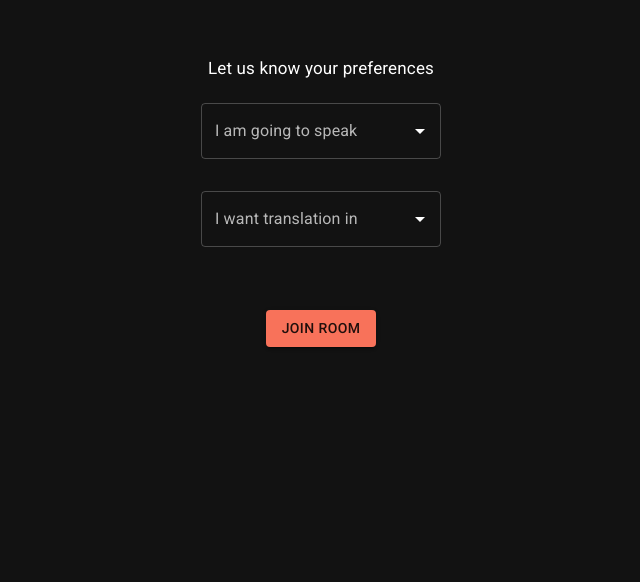
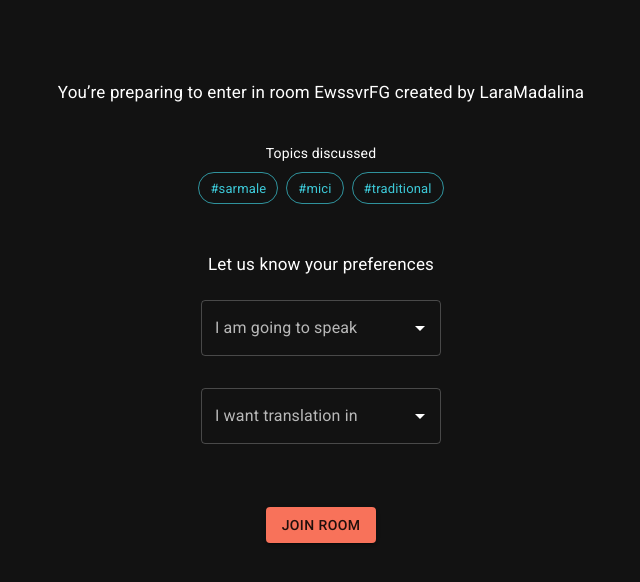
Before and after one commit to axbg/interchat, a React (Create React App) app in the folder front/: page /join-room in a window 1280 px wide. Shown: the top 582 px of the page, without its empty margins (319-959 px from the left). Built offline with nearby package versions, Linux system fonts and the light colour scheme.

Commit message:
Join room page + link between pages

```diff
--- a/front/src/App.js
+++ b/front/src/App.js
@@ -35,7 +35,6 @@ function App() {
           <Route path="/explore-rooms" element={<ExploreRooms />} />
           <Route path="/create-room" element={<CreateRoom />} />
           <Route path="/join-room" element={<JoinRoom />} />
-
           <Route path="/chat" element={<Chat />} />
         </Routes>
       </div>
--- a/front/src/pages/create-room/CreateRoom.js
+++ b/front/src/pages/create-room/CreateRoom.js
@@ -1,21 +1,20 @@
-import React, { useState } from 'react';
-import Container from '@mui/material/Container';
-import FormControl from '@mui/material/FormControl';
-import Input from '@mui/material/Input';
-import InputLabel from '@mui/material/InputLabel';
-import TextField from '@mui/material/TextField';
-import Autocomplete from '@mui/material/Autocomplete';
-import Button from '@mui/material/Button';
-import Typography from '@mui/material/Typography';
-import Box from '@mui/material/Box';
-import Switch from '@mui/material/Switch';
-import Stack from '@mui/material/Stack';
-import FormControlLabel from '@mui/material/FormControlLabel';
+import React, { useState } from "react";
+import FormControl from "@mui/material/FormControl";
+import Input from "@mui/material/Input";
+import InputLabel from "@mui/material/InputLabel";
+import TextField from "@mui/material/TextField";
+import Autocomplete from "@mui/material/Autocomplete";
+import Button from "@mui/material/Button";
+import Typography from "@mui/material/Typography";
+import Box from "@mui/material/Box";
+import Switch from "@mui/material/Switch";
+import Stack from "@mui/material/Stack";
+import FormControlLabel from "@mui/material/FormControlLabel";
 import DialogTitle from "@mui/material/DialogTitle";
 import Dialog from "@mui/material/Dialog";
-import Link from '@mui/material/Link';
+import { useNavigate } from 'react-router-dom';
 
-import './CreateRoom.scss';
+import "./CreateRoom.scss";
 
 export const CreateRoom = () => {
   const [room, setRoom] = useState({});
@@ -26,41 +25,43 @@ export const CreateRoom = () => {
       return {
         ...prev,
         [event.target.name]: event.target.checked,
-            }
+      };
     });
   };
-
-    const createRoom = () => {
-        console.log(room);
-        handleClickOpen()
-    }
 
   const handleClickOpen = () => {
     setOpen(true);
   };
 
-    const handleClose = (value) => {
+  const handleClose = () => {
     setOpen(false);
   };
 
-    const tags = [{ title: '#romanianMusic', year: 1994 },
-    { title: '#bucharest', year: 1972 },
-    { title: '#foodLover', year: 1974 },
-    { title: '#historicalBuildings', year: 2008 },
-    { title: '#romanianHabits', year: 1957 },
+  const tags = [
+    { title: "#romanianMusic", year: 1994 },
+    { title: "#bucharest", year: 1972 },
+    { title: "#foodLover", year: 1974 },
+    { title: "#historicalBuildings", year: 2008 },
+    { title: "#romanianHabits", year: 1957 },
     { title: "#speakRomanian", year: 1993 },
   ];
 
   return (
-        <Box m={40}>
-            <Container>
-                <div className='form'>
+    <Box mt={32}>
+      <div className="form">
         <Typography sx={{ fontSize: 17 }} align="center" gutterBottom>
           You’re creating a room. Nice!
         </Typography>
         <FormControl variant="standard" sx={{ width: 300 }}>
           <InputLabel htmlFor="component-simple">Chat name</InputLabel>
-                        <Input id="component-simple" onChange={(e) => setRoom(prev => { return { ...prev, chatName: e.target.value } })} />
+          <Input
+            id="component-simple"
+            onChange={(e) =>
+              setRoom((prev) => {
+                return { ...prev, chatName: e.target.value };
+              })
+            }
+          />
         </FormControl>
         <Stack spacing={1} sx={{ width: 300 }}>
           <Autocomplete
@@ -81,38 +82,44 @@ export const CreateRoom = () => {
         </Stack>
         <FormControlLabel
           value="start"
-                        control={<Switch color="primary" onChange={handleChange} name='privateRoom' />}
+          control={
+            <Switch
+              color="primary"
+              onChange={handleChange}
+              name="privateRoom"
+            />
+          }
           label="Private Room"
           labelPlacement="start"
-
         />
         <Box p={2}>
-                        <Button variant="contained" onClick={createRoom}>Create room</Button>
+          <Button variant="contained" onClick={handleClickOpen}>
+            Create room
+          </Button>
         </Box>
       </div>
       <ConfirmationDialog open={open} onClose={handleClose} />
-
-            </Container>
     </Box>
-    )
-}
+  );
+};
 
 function ConfirmationDialog(props) {
   const { onClose, open } = props;
-    const code = "CDC3ce44"
+  const code = "CDC3ce44";
+  let navigate = useNavigate();
 
   const handleClose = () => {
     onClose();
   };
 
-    const handleCopyClick = (v) => {
+  const handleClick = (v) => {
     navigator.clipboard.writeText(v);
-
+    navigate('/join-room')
   };
 
   return (
     <Dialog onClose={handleClose} open={open}>
-            <DialogTitle >You created a room! </DialogTitle>
+      <DialogTitle>You created a room! </DialogTitle>
       <Typography className="content" variant="subtitle1" component="div">
         Share this code with your friends to join! {code}
       </Typography>
@@ -121,7 +128,10 @@ function ConfirmationDialog(props) {
         <Button color="tertiary" variant="text" onClick={() => handleClose()}>
           cancel
         </Button>
-                <Button component={Link} to="/chat" variant="contained" onClick={() => handleCopyClick(code)}>
+        <Button
+          variant="contained"
+          onClick={() => handleClick(code)}
+        >
           Copy Code and enter room
         </Button>
       </Box>
--- a/front/src/pages/join-room/JoinRoom.js
+++ b/front/src/pages/join-room/JoinRoom.js
@@ -1,34 +1,54 @@
-import React, { useState } from 'react';
-import Container from '@mui/material/Container';
+import React, { useState } from "react";
+import Container from "@mui/material/Container";
 
-import TextField from '@mui/material/TextField';
-import Autocomplete from '@mui/material/Autocomplete';
-import Button from '@mui/material/Button';
-import Typography from '@mui/material/Typography';
-import Box from '@mui/material/Box';
+import TextField from "@mui/material/TextField";
+import Autocomplete from "@mui/material/Autocomplete";
+import Button from "@mui/material/Button";
+import Typography from "@mui/material/Typography";
+import Box from "@mui/material/Box";
+import Link from "@mui/material/Link";
+import Chip from "@mui/material/Chip";
+import Stack from "@mui/material/Stack";
+import { useNavigate } from 'react-router-dom';
 
-import './JoinRoom.scss';
+import "./JoinRoom.scss";
 
 export const JoinRoom = () => {
   const [userPref, setUserPref] = useState({});
+  let navigate = useNavigate();
 
   //add more languages
   const languages = [
-        { label: 'Romanian', value: 'ro-RO' },
-        { label: 'English', value: 'en-US' },
-        { label: 'English (UK)', value: 'en-UK' },
+    { label: "Romanian", value: "ro-RO" },
+    { label: "English", value: "en-US" },
+    { label: "English (UK)", value: "en-UK" },
+  ];
+  const topics = ["#sarmale", "#mici", "#traditional"];
+  const userCreator = "LaraMadalina";
+  const code = "EwssvrFG";
 
-    ]
-
-    const joinRoom = () => {
-        console.log(userPref);
-    }
+  const handleClick = (v) => {
+    navigate('/chat')
+  };
 
   return (
-        <Box m={5}>
+    <Box mt={10}>
+      <Typography sx={{ fontSize: 17 }} align="center" gutterBottom>
+        You’re preparing to enter in room {code} created by {userCreator}
+      </Typography>
+      <Stack direction="column" spacing={1} p={4}>
+      <Typography sx={{ fontSize: 14 }} align="center" gutterBottom>
+        Topics discussed
+      </Typography>
+      <Stack direction="row" spacing={1} justifyContent="center">
+        {topics.map((topic) => (
+          <Chip color="secondary" key={topic} label={topic} variant="outlined" />
+        ))}
+      </Stack>
+
+      </Stack>
       <Container>
-                <div className='form'>
-
+        <div className="form">
           <Box p={2}>
             <Typography sx={{ fontSize: 17 }} align="center" gutterBottom>
               Let us know your preferences
@@ -39,8 +59,14 @@ export const JoinRoom = () => {
                 id="combo-box-demo"
                 options={languages}
                 sx={{ width: 240 }}
-                                renderInput={(params) => <TextField {...params} label="I am going to speak" />}
-                                onChange={(event, newValue) => setUserPref(prev => { return { ...prev, spokenLanguage: newValue?.value } })}
+                renderInput={(params) => (
+                  <TextField {...params} label="I am going to speak" />
+                )}
+                onChange={(event, newValue) =>
+                  setUserPref((prev) => {
+                    return { ...prev, spokenLanguage: newValue?.value };
+                  })
+                }
               />
             </Box>
             <Box p={2}>
@@ -49,18 +75,24 @@ export const JoinRoom = () => {
                 id="combo-box-demo"
                 options={languages}
                 sx={{ width: 240 }}
-                                renderInput={(params) => <TextField {...params} label="I want translation in" />}
-                                onChange={(event, newValue) => setUserPref(prev => { return { ...prev, translateLanguage: newValue?.value } })}
-
+                renderInput={(params) => (
+                  <TextField {...params} label="I want translation in" />
+                )}
+                onChange={(event, newValue) =>
+                  setUserPref((prev) => {
+                    return { ...prev, translateLanguage: newValue?.value };
+                  })
+                }
               />
             </Box>
           </Box>
           <Box p={2}>
-                        <Button variant="contained" onClick={joinRoom}>Join room</Button>
+            <Button  variant="contained" onClick={() => handleClick()}>
+              Join room
+            </Button>
           </Box>
         </div>
-
       </Container>
     </Box>
-    )
-}
+  );
+};
```
Also changed, not shown: 1 other file (tests, documents, lock files or other folders). Lines whose indentation alone changed are shown as unchanged.
